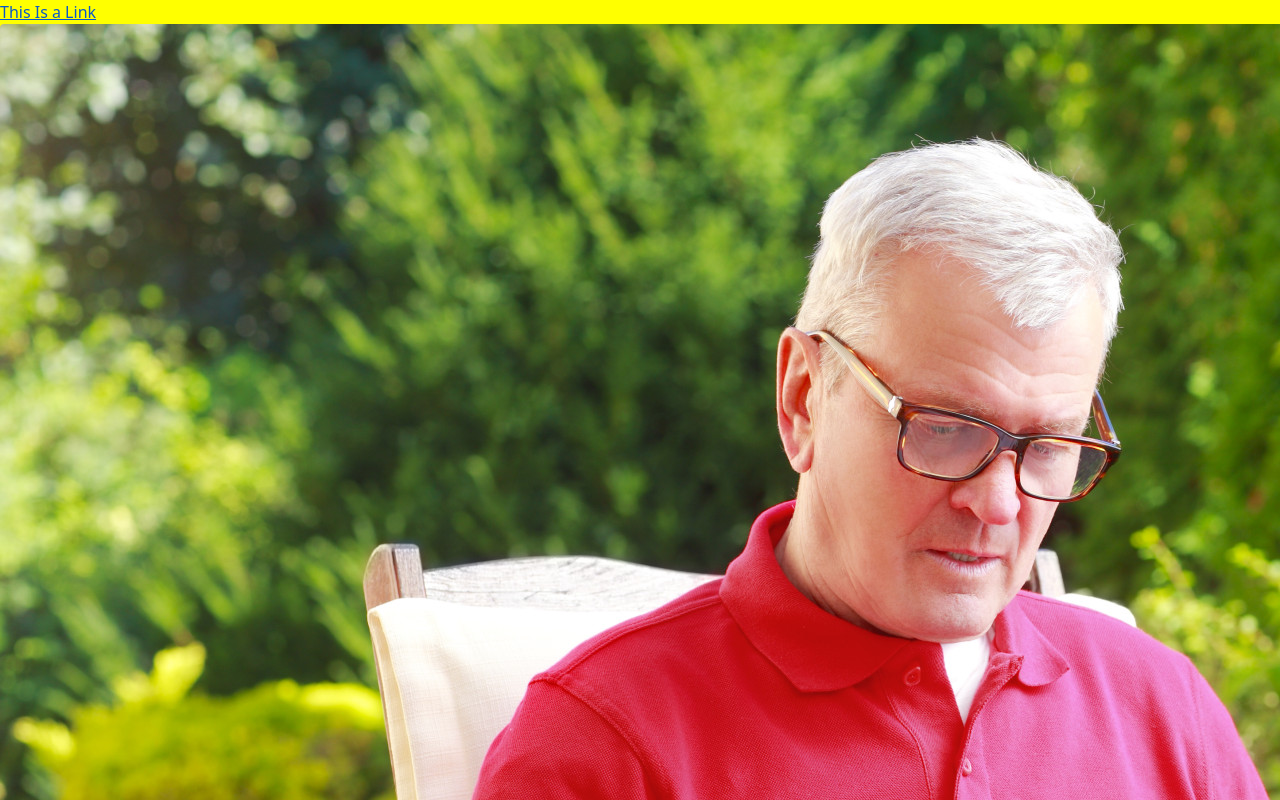
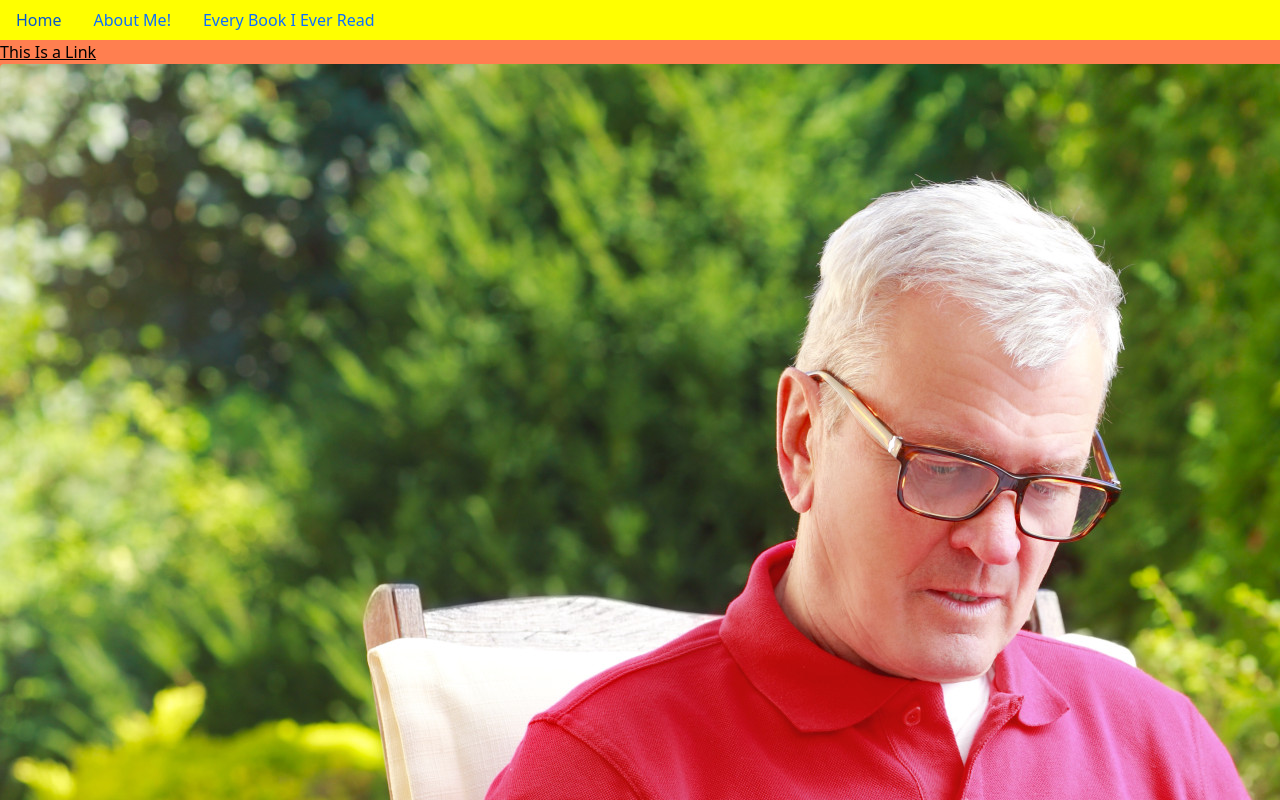
Before and after one commit to iu-msis/1-html-review-rolipins, a plain HTML site: page app/public/index.html in a window 1280 px wide. Shown: the top 800 px of the page. Drawn offline with nearby package versions, Linux system fonts and the light colour scheme.

Commit message:
Added button and fixed nav bar

```diff
--- a/app/public/index.html
+++ b/app/public/index.html
@@ -13,7 +13,18 @@
     <link rel="stylesheet" href="css/Styles.css">
 
   <title>ALL MY BOOKS</title>
-    <ul class="nav">
+  <ul class="nav">
+    <li class="nav-item">
+      <a class="nav-link active" aria-current="page" href="index.html">Home</a>
+    </li>
+    <li class="nav-item">
+      <a class="nav-link" href="AboutMe.html">About Me!</a>
+    </li>
+    <li class="nav-item">
+      <a class="nav-link" href="books.html">Every Book I Ever Read</a>
+    </li>
+
+  </ul>
 
     <!--  Bootstrap Bundle with Popper -->
     <script src="https://cdn.jsdelivr.net/npm/bootstrap@5.1.0/dist/js/bootstrap.bundle.min.js" integrity="sha384-U1DAWAznBHeqEIlVSCgzq+c9gqGAJn5c/t99JyeKa9xxaYpSvHU5awsuZVVFIhvj" crossorigin="anonymous"></script>
```
Also changed, not shown: app/public/AboutMe.html (+5 -0 lines).
